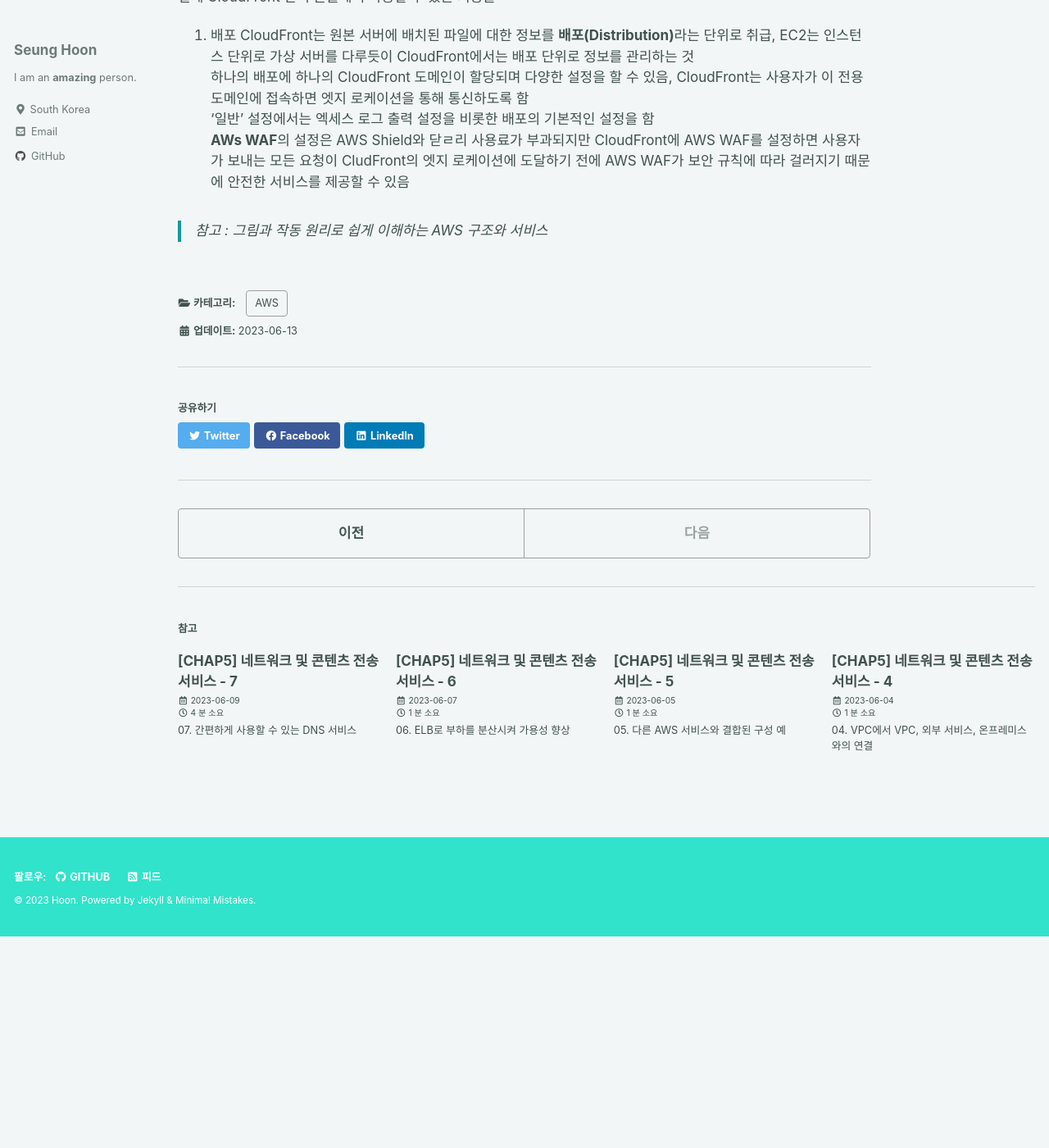
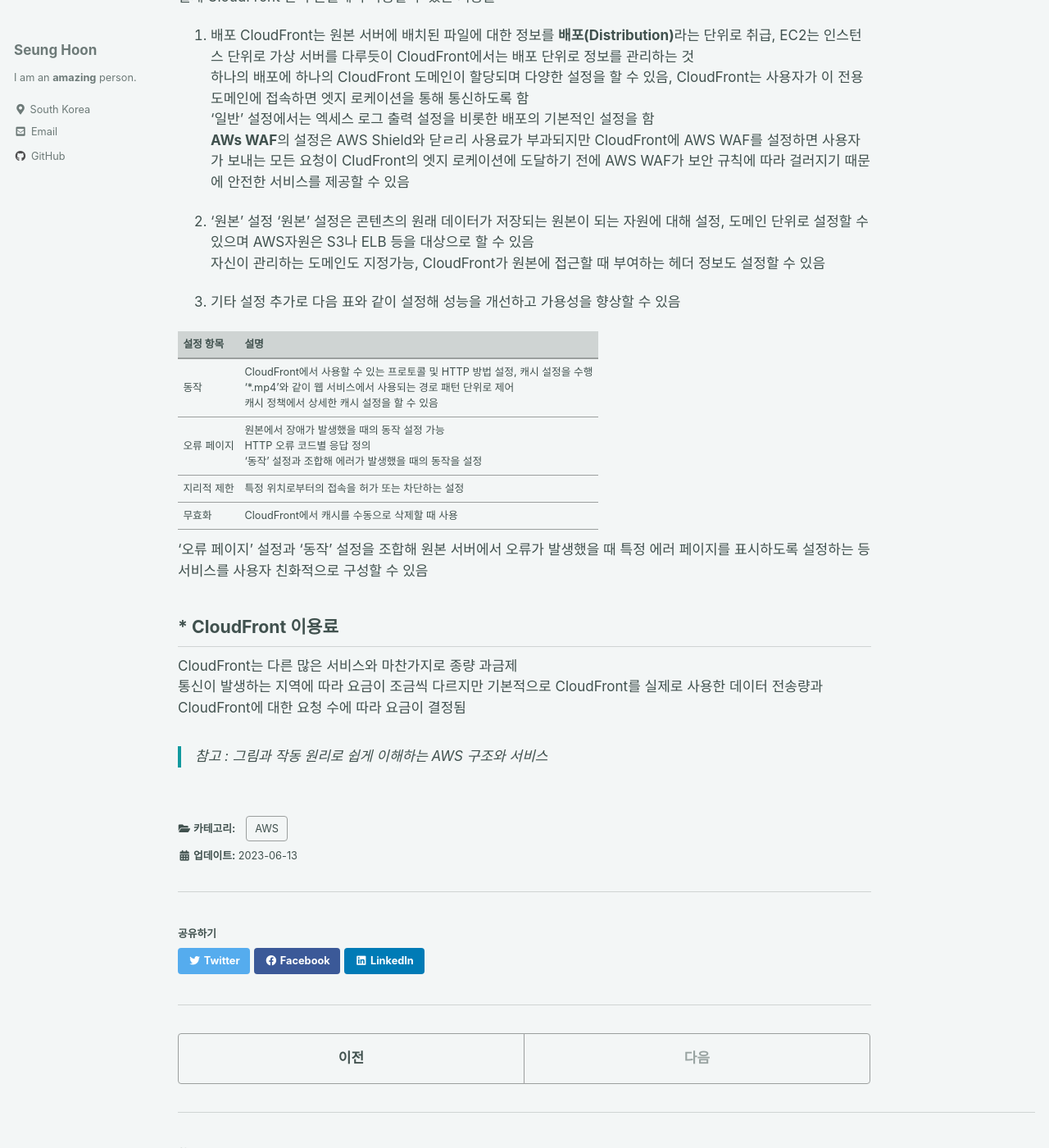
Before and after one commit to ibk01161/ibk01161.github.io, a Jekyll site: the page built from _posts/2023-06-13-aws5_08.md, in a window 1280 px wide and 1400 px high, scrolled down 1042 px. Shown: the whole window at 82% size. Built offline with Jekyll 4.4.1, drawn with Linux system fonts in a browser that asks for light colours; cached includes are drawn as plain includes; before the commit the page ends 2184 px from its top, so only the background shows below that.

Commit message:
Add Post

```diff
--- a/_posts/2023-06-13-aws5_08.md
+++ b/_posts/2023-06-13-aws5_08.md
@@ -43,6 +43,27 @@ CloudFront는 원본 서버에 배치된 파일에 대한 정보를 **배포(Dis
 '일반' 설정에서는 엑세스 로그 출력 설정을 비롯한 배포의 기본적인 설정을 함
 **AWs WAF**의 설정은 AWS Shield와 닫ㄹ리 사용료가 부과되지만 CloudFront에 AWS WAF를 설정하면 사용자가 보내는 모든 요청이 CludFront의 엣지 로케이션에 도달하기 전에 AWS WAF가 보안 규칙에 따라 걸러지기 때문에 안전한 서비스를 제공할 수 있음
 
+2. '원본' 설정
+'원본' 설정은 콘텐츠의 원래 데이터가 저장되는 원본이 되는 자원에 대해 설정, 도메인 단위로 설정할 수 있으며 AWS자원은 S3나 ELB 등을 대상으로 할 수 있음
+자신이 관리하는 도메인도 지정가능, CloudFront가 원본에 접근할 때 부여하는 헤더 정보도 설정할 수 있음
+
+3. 기타 설정
+추가로 다음 표와 같이 설정해 성능을 개선하고 가용성을 향상할 수 있음
+
+|설정 항목|설명|
+|---|---|
+|동작|CloudFront에서 사용할 수 있는 프로토콜 및 HTTP 방법 설정, 캐시 설정을 수행 <br> '*.mp4'와 같이 웹 서비스에서 사용되는 경로 패턴 단위로 제어 <br> 캐시 정책에서 상세한 캐시 설정을 할 수 있음|
+|오류 페이지|원본에서 장애가 발생했을 때의 동작 설정 가능 <br> HTTP 오류 코드별 응답 정의 <br> '동작' 설정과 조합해 에러가 발생했을 때의 동작을 설정|
+|지리적 제한|특정 위치로부터의 접속을 허가 또는 차단하는 설정|
+|무효화|CloudFront에서 캐시를 수동으로 삭제할 때 사용|
+
+'오류 페이지' 설정과 '동작' 설정을 조합해 원본 서버에서 오류가 발생했을 때 특정 에러 페이지를 표시하도록 설정하는 등 서비스를 사용자 친화적으로 구성할 수 있음
+
+
+## * CloudFront 이용료
+
+CloudFront는 다른 많은 서비스와 마찬가지로 종량 과금제
+통신이 발생하는 지역에 따라 요금이 조금씩 다르지만 기본적으로 CloudFront를 실제로 사용한 데이터 전송량과 CloudFront에 대한 요청 수에 따라 요금이 결정됨
 
 
 > 참고 : 그림과 작동 원리로 쉽게 이해하는 AWS 구조와 서비스
```
